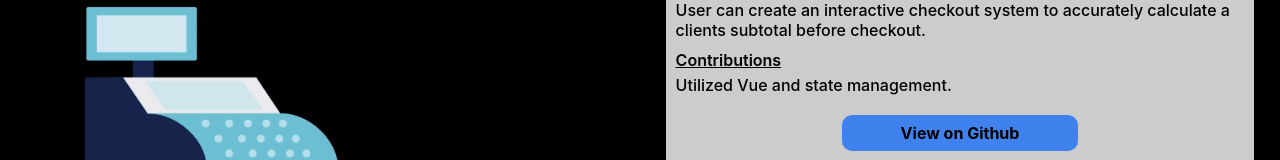
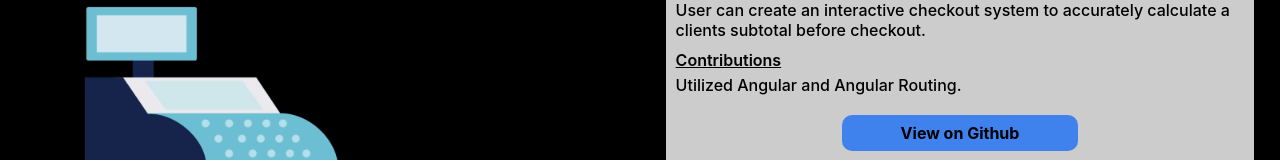
Before and after one commit to John310-SB/Personal-Website, a React (Create React App) app: page /projects in a window 1280 px wide. Shown: the part 1134-1294 px from the top of the page. Built offline with nearby package versions, Linux system fonts and the light colour scheme.

Commit message:
fixed wording on projects page

```diff
--- a/src/component/projects.jsx
+++ b/src/component/projects.jsx
@@ -60,7 +60,7 @@ function Projects (){
                 <div className='descTitle'>Description</div>
                 <div className='projectDescription'>User can create an interactive checkout system to accurately calculate a clients subtotal before checkout.</div>
                 <div className='descTitle'>Contributions</div>
-                <div className='projectDescription'>Utilized Vue and state management.</div>
+                <div className='projectDescription'>Utilized Angular and Angular Routing.</div>
                 <div className='deployButton' onClick={()=>{window.open("https://github.com/John310-SB")}}>View on Github</div>
             </div>
         </div>
```
